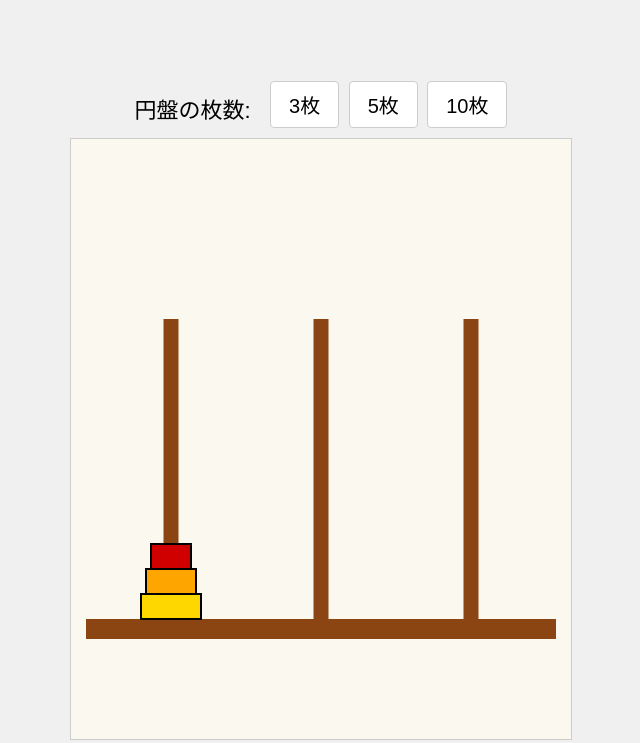
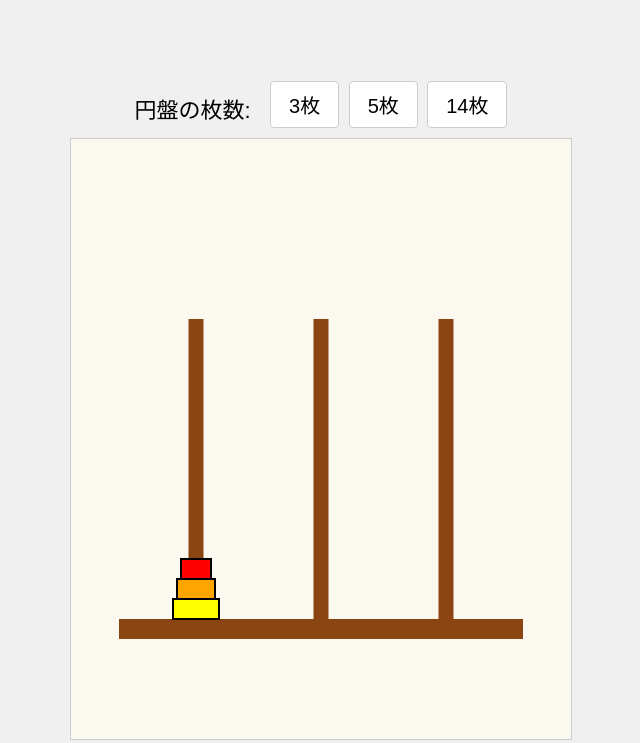
Before and after one commit to drakihabara/hanoi, a plain HTML site: page index.html in a window 1280 px wide. Shown: the whole page, without its empty margins (319-959 px from the left). Drawn offline with Linux system fonts and the light colour scheme.

Commit message:
Update index.html

```diff
--- a/index.html
+++ b/index.html
@@ -12,15 +12,12 @@
             justify-content: center;
             align-items: center;
             margin: 0;
-            /* ★★★ 上部余白を少し縮小 ★★★ */
             padding-top: 10px;
             font-family: 'Yu Gothic', 'Hiragino Kaku Gothic ProN', Meiryo, sans-serif;
-            /* ★★★ スクロールを厳密に禁止 ★★★ */
             height: 100vh;
             overflow: hidden;
         }
         #controls {
-            /* ★★★ 下部マージンを少し縮小 ★★★ */
             margin-bottom: 10px;
         }
         #controls label {
@@ -54,14 +51,13 @@
     <label>円盤の枚数:</label>
     <button id="btn3">3枚</button>
     <button id="btn5">5枚</button>
-    <button id="btn10">10枚</button>
+    <button id="btn14">14枚</button>
 </div>
 
 <canvas id="gameCanvas" width="500" height="600"></canvas>
 
 <script>
     // --- 定数 ---
-    // ★★★ 画面サイズを 500x600 に変更 ★★★
     const SCREEN_WIDTH = 500;
     const SCREEN_HEIGHT = 600;
 
@@ -71,24 +67,33 @@
     const COLOR_HIGHLIGHT = "#FFC107";
     const COLOR_WIN_BG = "rgba(245, 245, 245, 0.8)";
 
-    const DISK_COLORS = [
-        "#D00000", "#FFA500", "#FFD700", "#008000", "#0047AB",
-        "#8A2BE2", "#FFB6C1", "#FF1493", "#4B0082", "#A9A9A9"
+    // ★★★ 円盤の色 (虹色7色 x 2段 = 14色) ★★★
+    const RAINBOW_COLORS = [
+        "#FF0000", // 赤
+        "#FFA500", // 橙
+        "#FFFF00", // 黄
+        "#008000", // 緑
+        "#0000FF", // 青
+        "#4B0082", // 藍 (Indigo)
+        "#8A2BE2"  // 紫 (Violet)
     ];
+    // 虹色を2回繰り返す
+    const DISK_COLORS = [...RAINBOW_COLORS, ...RAINBOW_COLORS];
 
-    // --- レイアウト調整 ---
-    // ★★★ 円盤の高さを少し縮小 ★★★
-    const DISK_HEIGHT = 25;     // (旧 28)
-    const MIN_DISK_WIDTH = 40;
-    const DISK_WIDTH_STEP = 10;
+    // --- レイアウト調整 (14段に対応) ---
+    // ★★★ 円盤の高さを14段でも収まるように調整 ★★★
+    const DISK_HEIGHT = 20;     // (旧 25)
+    const MIN_DISK_WIDTH = 30;  // (旧 40)
+    // ★★★ 14段でも画面幅に収まるようにステップを小さく ★★★
+    const DISK_WIDTH_STEP = 8;  // (旧 10)
 
     const PEG_WIDTH = 15;
-    // ★★★ 杭の高さを少し縮小 ★★★
-    const PEG_HEIGHT = 300;     // (旧 350)
-    // ★★★ Y座標を 600px 画面に合わせる ★★★
-    const PEG_Y_BOTTOM = 500;   // (旧 600)
+    const PEG_HEIGHT = 300;
+    const PEG_Y_BOTTOM = 500;
 
-    const PEG_X_CENTERS = [SCREEN_WIDTH * 0.2, SCREEN_WIDTH / 2, SCREEN_WIDTH * 0.8];
+    // ★★★ 杭のX座標を14段の幅に合わせて再配置 ★★★
+    const PEG_X_CENTERS = [SCREEN_WIDTH * 0.25, SCREEN_WIDTH / 2, SCREEN_WIDTH * 0.75]; // (旧 0.2, 0.5, 0.8)
+
     const BASE_HEIGHT = 20;
 
     class HanoiGame {
@@ -129,7 +134,6 @@
         }
 
         initEvents() {
-            // (変更なし)
             this.canvas.addEventListener('click', (event) => {
                 const rect = this.canvas.getBoundingClientRect();
                 const clientX = event.clientX || (event.touches && event.touches[0].clientX);
@@ -149,7 +153,7 @@
         }
 
         getPegAtX(x) {
-            // (変更なし)
+            // ★★★ クリック範囲を杭の間隔で計算 ★★★
             const clickMargin = (PEG_X_CENTERS[1] - PEG_X_CENTERS[0]) / 2;
             for (let i = 0; i < PEG_X_CENTERS.length; i++) {
                 if (Math.abs(x - PEG_X_CENTERS[i]) < clickMargin) {
@@ -160,7 +164,6 @@
         }
 
         handleClick(x) {
-            // (変更なし)
             if (this.isWin) {
                 this.setup();
                 return;
@@ -181,7 +184,6 @@
         }
 
         moveDisk(fromIdx, toIdx) {
-            // (変更なし)
             if (fromIdx === toIdx) return;
             const fromStack = this.pegs[fromIdx];
             const toStack = this.pegs[toIdx];
@@ -196,7 +198,6 @@
         }
 
         checkWin() {
-            // (変更なし)
             if (this.pegs[1].length === this.numDisks || this.pegs[2].length === this.numDisks) {
                 this.isWin = true;
                 this.totalTime = (performance.now() - this.startTime) / 1000;
@@ -209,7 +210,6 @@
         }
 
         drawText(text, x, y, font, color, align = "center") {
-            // (変更なし)
             this.ctx.fillStyle = color;
             this.ctx.font = font;
             this.ctx.textAlign = align;
@@ -220,10 +220,13 @@
         draw() {
             this.ctx.clearRect(0, 0, SCREEN_WIDTH, SCREEN_HEIGHT);
 
-            // --- 杭の描画 (変更なし) ---
+            // --- 杭の描画 (土台の幅を調整) ---
             this.ctx.fillStyle = COLOR_PEG;
             PEG_X_CENTERS.forEach(x_center => {
-                const baseWidth = (PEG_X_CENTERS[1] - PEG_X_CENTERS[0]) + (MIN_DISK_WIDTH / 2);
+                // ★★★ 14段の幅に合わせて土台の幅を計算 ★★★
+                const maxDiskWidth = MIN_DISK_WIDTH + (14 - 1) * DISK_WIDTH_STEP;
+                const baseWidth = maxDiskWidth + 20; // 最大幅 + 余白
+
                 const baseLeft = x_center - baseWidth / 2;
                 const baseTop = PEG_Y_BOTTOM - BASE_HEIGHT;
                 this.ctx.fillRect(baseLeft, baseTop, baseWidth, BASE_HEIGHT);
@@ -233,7 +236,7 @@
                 this.ctx.fillRect(pegLeft, pegTop, PEG_WIDTH, PEG_HEIGHT);
             });
 
-            // --- 選択中ハイライトの描画 (変更なし) ---
+            // --- 選択中ハイライトの描画 ---
             if (this.selectedPeg !== null) {
                 const x_center = PEG_X_CENTERS[this.selectedPeg];
                 const hlWidth = PEG_WIDTH + 15;
@@ -246,7 +249,7 @@
                 this.ctx.strokeRect(hlLeft, hlTop, hlWidth, hlHeight);
             }
 
-            // --- 円盤の描画 (変更なし) ---
+            // --- 円盤の描画 ---
             this.pegs.forEach((stack, pegIdx) => {
                 const peg_x_center = PEG_X_CENTERS[pegIdx];
 
@@ -255,6 +258,7 @@
                     const diskLeft = peg_x_center - diskWidth / 2;
                     const diskTop = PEG_Y_BOTTOM - BASE_HEIGHT - (diskIdx * DISK_HEIGHT) - DISK_HEIGHT;
 
+                    // ★★★ 色を虹色x2でループさせる ★★★
                     const colorIndex = (diskSize - 1) % DISK_COLORS.length;
                     const color = DISK_COLORS[colorIndex];
 
@@ -267,16 +271,15 @@
                 });
             });
 
-            // --- クリアメッセージの描画 (Y座標を調整) ---
+            // --- クリアメッセージの描画 ---
             if (this.isWin) {
                 const boxWidth = 450;
                 const boxHeight = 250;
 
-                // ★★★ クリア画面を杭の中心に合わせる (Y座標 500基準) ★★★
-                const gameAreaTop = PEG_Y_BOTTOM - BASE_HEIGHT - PEG_HEIGHT; // 500 - 20 - 300 = 180
-                const gameAreaCenterY = gameAreaTop + (PEG_HEIGHT / 2);      // 180 + 150 = 330
+                const gameAreaTop = PEG_Y_BOTTOM - BASE_HEIGHT - PEG_HEIGHT;
+                const gameAreaCenterY = gameAreaTop + (PEG_HEIGHT / 2);
                 const boxLeft = (SCREEN_WIDTH / 2) - boxWidth / 2;
-                const boxTop = gameAreaCenterY - (boxHeight / 2);          // 330 - 125 = 205
+                const boxTop = gameAreaCenterY - (boxHeight / 2);
 
                 this.ctx.fillStyle = COLOR_WIN_BG;
                 this.ctx.fillRect(boxLeft, boxTop, boxWidth, boxHeight);
@@ -286,12 +289,14 @@
                 const timeStr = `${this.totalTime.toFixed(2)} 秒`;
                 this.drawText(`タイム: ${timeStr}`, SCREEN_WIDTH / 2, boxTop + 130, this.fontMedium, COLOR_TEXT);
 
+                // ★★★ 14段の最短手数を表示 ★★★
                 const resultText = `移動回数: ${this.moveCount} (最短: ${this.optimalMoves})`;
                 this.drawText(resultText, SCREEN_WIDTH / 2, boxTop + 180, this.fontMedium, COLOR_TEXT);
             }
         }
     }
 
+    // デフォルトは3枚で開始
     const game = new HanoiGame('gameCanvas', 3);
 
     document.getElementById('btn3').addEventListener('click', () => {
@@ -300,8 +305,9 @@
     document.getElementById('btn5').addEventListener('click', () => {
         game.changeDisks(5);
     });
-    document.getElementById('btn10').addEventListener('click', () => {
-        game.changeDisks(10);
+    // ★★★ 10枚ボタンを14枚ボタンに変更 ★★★
+    document.getElementById('btn14').addEventListener('click', () => {
+        game.changeDisks(14);
     });
 
 </script>
```
